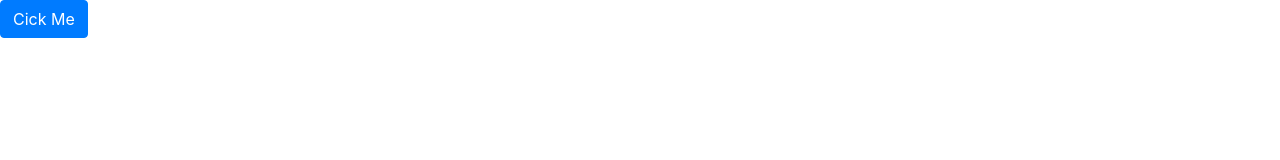
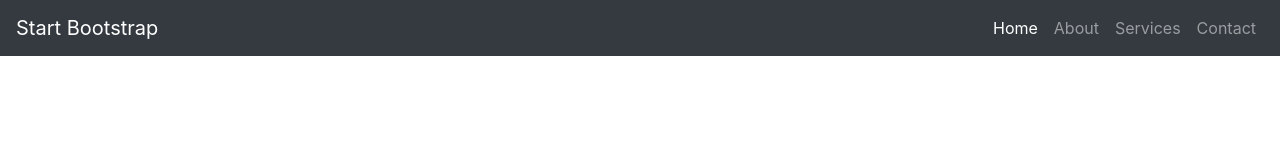
Before and after one commit to SeunMatthew086/bootstrap-project-4, a plain HTML site: page index.html in a window 1280 px wide. Drawn offline with Linux system fonts and the light colour scheme.

Commit message:
Added navigation bar on bootstrap project

```diff
--- a/index.html
+++ b/index.html
@@ -7,6 +7,28 @@
     <link rel="stylesheet" href="bootstrap.css">
 </head>
 <body>
-    <button class="btn btn-primary">Cick Me</button>
+    <nav class="navbar navbar-expand-lg navbar-dark bg-dark">
+        <a class="navbar-brand" href="#">Start Bootstrap</a>
+        <button class="navbar-toggler" type="button" data-toggle="collapse" data-target="#navbarSupportedContent" aria-controls="navbarSupportedContent" aria-expanded="false" aria-label="Toggle navigation">
+          <span class="navbar-toggler-icon"></span>
+        </button>
+
+        <div class="collapse navbar-collapse" id="navbarSupportedContent">
+          <ul class="navbar-nav ml-auto">
+            <li class="nav-item active">
+              <a class="nav-link" href="#">Home <span class="sr-only">(current)</span></a>
+            </li>
+            <li class="nav-item">
+              <a class="nav-link" href="#">About</a>
+            </li>
+            <li class="nav-item">
+                <a class="nav-link" href="#">Services</a>
+            </li>
+            <li class="nav-item">
+                <a class="nav-link" href="#">Contact</a>
+            </li>
+
+        </div>
+      </nav>
 </body>
 </html>
```
